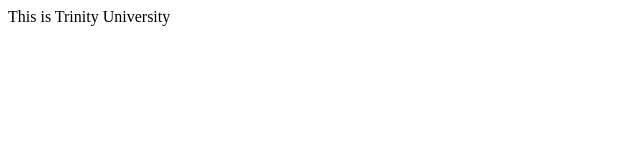
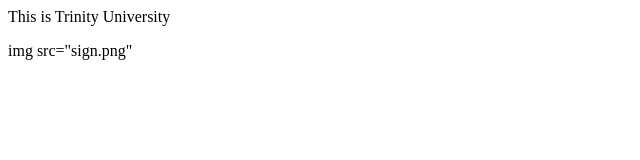
Before and after one commit to ruthjungman/project0, a plain HTML site: page trinity.html in a window 1280 px wide. Shown: the whole page, without its empty margins (0-640 px from the left). Drawn offline with Linux system fonts and the light colour scheme.

Commit message:
Update trinity.html

```diff
--- a/trinity.html
+++ b/trinity.html
@@ -5,5 +5,6 @@
     </head>
     <body>
         This is Trinity University
+        <p>img src="sign.png"</p>
     </body>
 </html>
```
